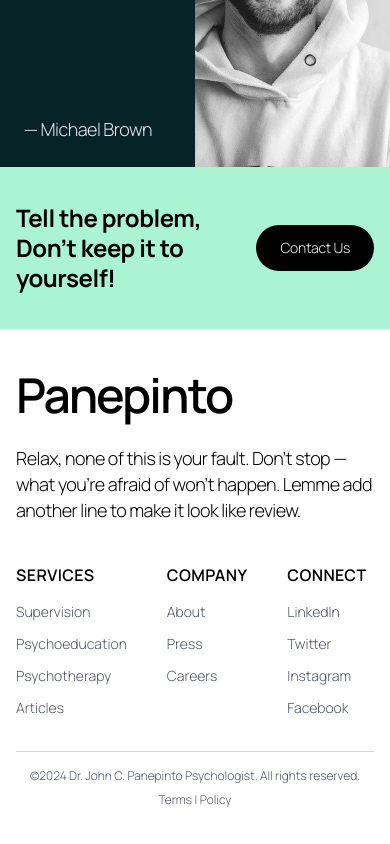
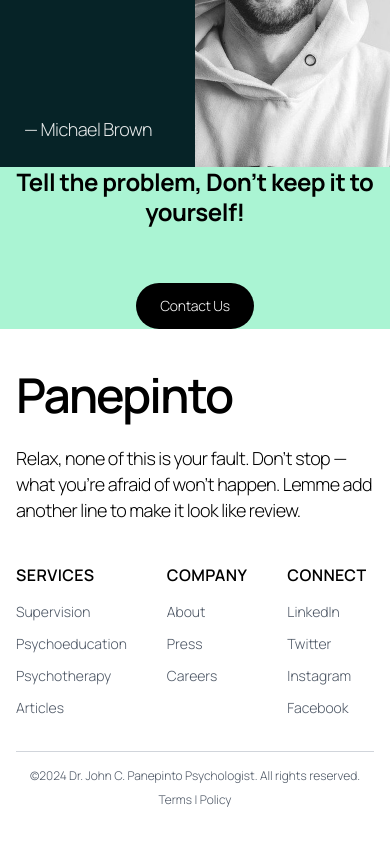
Before and after one commit to AbdullahHasan0/Panepinto, a React (Vite) app: page / in a window 390 px wide. Shown: the part 8905-9749 px from the top of the page. Built offline with nearby package versions, Linux system fonts and the light colour scheme.

Commit message:
Fixing Bugs

```diff
--- a/src/components/CTA.jsx
+++ b/src/components/CTA.jsx
@@ -1,19 +1,20 @@
 import React from 'react';
+import { Link } from 'react-router-dom';
 
 function CTA() {
   return (
-    <section className="w-full h-[162px] bg-[#AAF4D3] flex items-center justify-between px-4 sm:px-10 font-manrope">
+    <section className="w-full h-[162px] bg-[#AAF4D3] flex flex-col sm:flex-row items-center justify-between px-4 sm:px-10 font-manrope">
 
-      <h2 className="text-[24px] sm:text-[32px] md:text-[36px] font-bold text-black leading-tight tracking-[-0.02em]">
+      <h2 className="text-[24px] sm:text-[32px] md:text-[36px] font-bold text-black leading-tight tracking-[-0.02em] text-center sm:text-left mb-4 sm:mb-0">
         Tell the problem, Don’t keep it to yourself!
       </h2>
 
-      <a
-        href="/contact"
+      <Link
+        to="/contact"
         className="bg-black text-white rounded-full px-6 sm:px-10 py-3 sm:py-4 text-[14px] sm:text-[16px] font-light leading-[22px] tracking-[-0.02em] whitespace-nowrap hover:bg-gray-800 transition-colors duration-200"
       >
         Contact Us
-      </a>
+      </Link>
 
     </section>
   );
--- a/src/components/Hero.jsx
+++ b/src/components/Hero.jsx
@@ -1,4 +1,5 @@
 import React from 'react';
+import { Link } from 'react-router-dom';
 import heroImage from '../assets/hero.jpg'; // Adjust the path as needed
 
 function Hero() {
@@ -39,16 +40,16 @@ function Hero() {
 
           {/* CTA Buttons */}
           <div className="mt-6 flex gap-4 flex-wrap">
-            <a href="/contact">
+            <Link to="/contact">
               <button className="bg-black text-white rounded-full px-6 py-3 text-sm font-manrope font-normal tracking-[-0.04em] hover:bg-gray-800 transition-colors">
                 Book an Appointment
               </button>
-            </a>
-            <a href="/services">
+            </Link>
+            <Link to="/services">
               <button className="bg-white border border-black text-black rounded-full px-6 py-3 text-sm font-manrope font-normal tracking-[-0.04em] hover:bg-gray-100 transition-colors">
                 Explore Services
               </button>
-            </a>
+            </Link>
           </div>
 
           {/* Ratings Box */}
```
Lines whose indentation alone changed are shown as unchanged.
